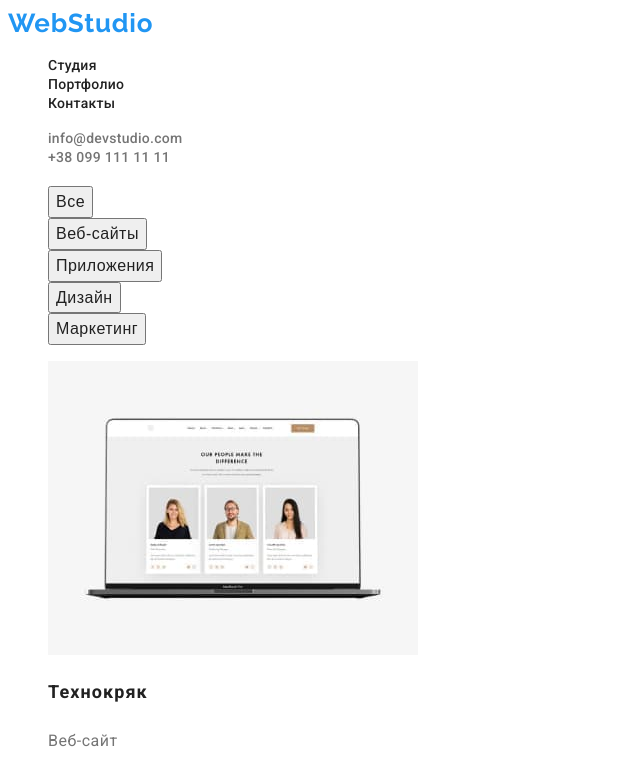
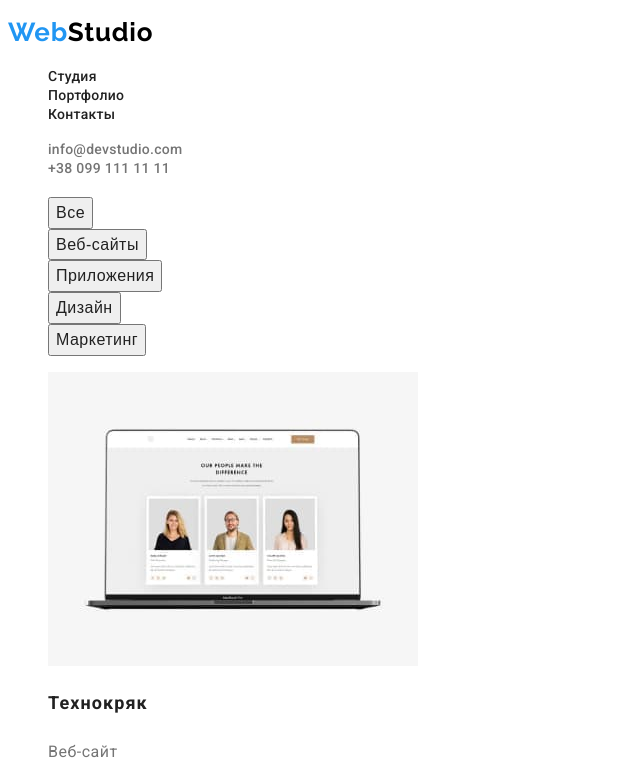
Before and after one commit to SergejGorban/goit-markup-hw-02, a plain HTML site: page portfolio.html in a window 1280 px wide. Shown: the top 770 px of the page, without its empty margins (0-640 px from the left). Drawn offline with Linux system fonts and the light colour scheme.

Commit message:
Правки21.12

```diff
--- a/css/styles.css
+++ b/css/styles.css
@@ -17,13 +17,17 @@ body {
 
 /*-----------------HEADER---------------*/
 
-.header-link {
+.logo {
     font-family: "Raleway", sans-serif;
     font-weight: 700;
     font-size: 26px;
     line-height: 1.19;
     letter-spacing: 0.03em;
     color: var(--accent-color);
+}
+
+.header-logo {
+    color: black;
 }
 
 .header-nav-link {
@@ -192,7 +196,7 @@ body {
 
 /*-------------------PORTFOLIO-----------------*/
 
-/*-------------------NAVIGATION-----------------*/
+/*-------------------FILTER-----------------*/
 
 .filter-btn {
     font-weight: 500;
--- a/portfolio.html
+++ b/portfolio.html
@@ -12,7 +12,7 @@
 </head>
 <body>
     <header class="header">
-        <a class="link header-link" href="#body">WebStudio</a>
+        <h1 class="logo">Web<span class="header-logo">Studio</span> </h1>
         <nav class="nav">
             <ul class="list header-nav-list">
                 <li class="header-nav-item"> <a class="link header-nav-link" href="#body" >Студия</a></li>
```
